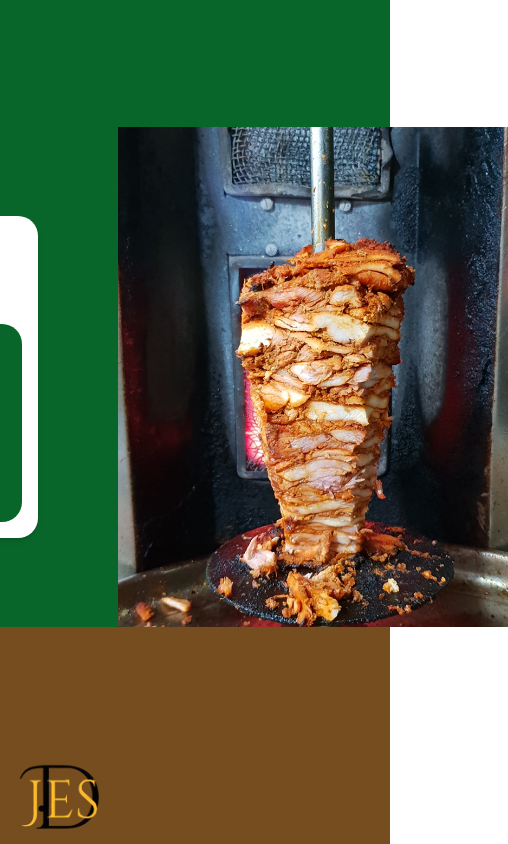
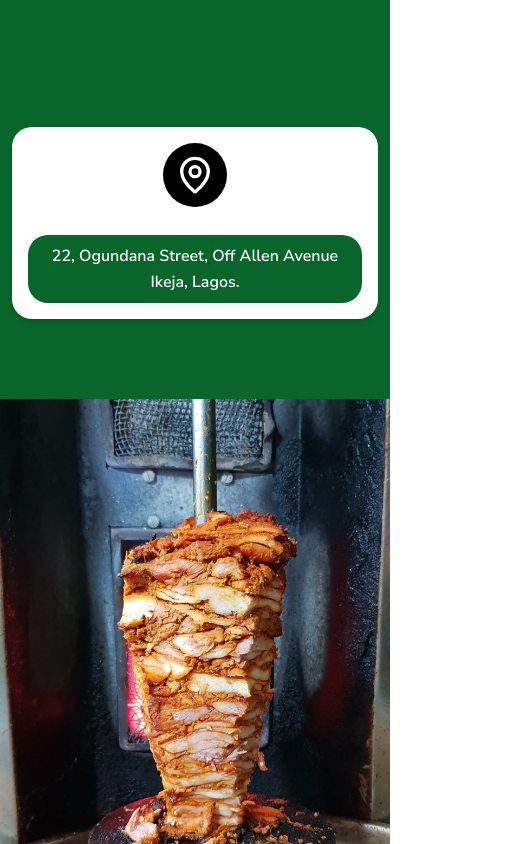
Before and after one commit to Jephthahndukwe/JesD-Shawarma-, a Next.js app: page /contact in a window 390 px wide. Shown: the part 1880-2724 px from the top of the page, 508 px wide, since content can reach past the window. Built offline with nearby package versions, Linux system fonts and the light colour scheme.

Commit message:
Change layout from row to column for second row

```diff
--- a/src/app/contact/page.tsx
+++ b/src/app/contact/page.tsx
@@ -61,7 +61,7 @@ export default function ContactPage() {
                 </div>
 
                 {/* Second Row */}
-                <div className="flex md:flex-row items-center justify-center gap-[5rem] md:mt-0 mt-[5rem]">
+                <div className="flex md:flex-row flex-col items-center justify-center gap-[5rem] md:mt-0 mt-[5rem]">
                     {/* Card */}
                     <div className="flex-1 flex items-center justify-center h-full">
                         <div className="bg-[#fff] md:p-8 p-4 rounded-[20px] flex flex-col items-center justify-center text-center shadow-md">
```
